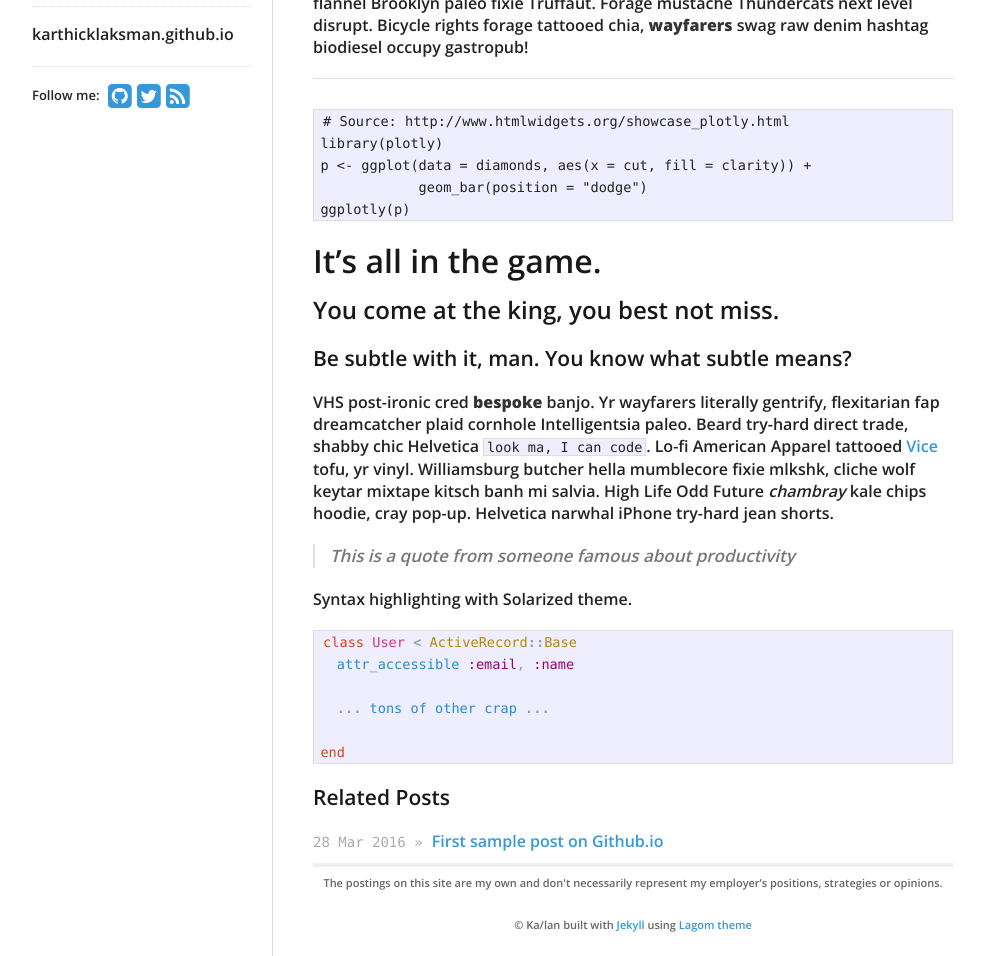
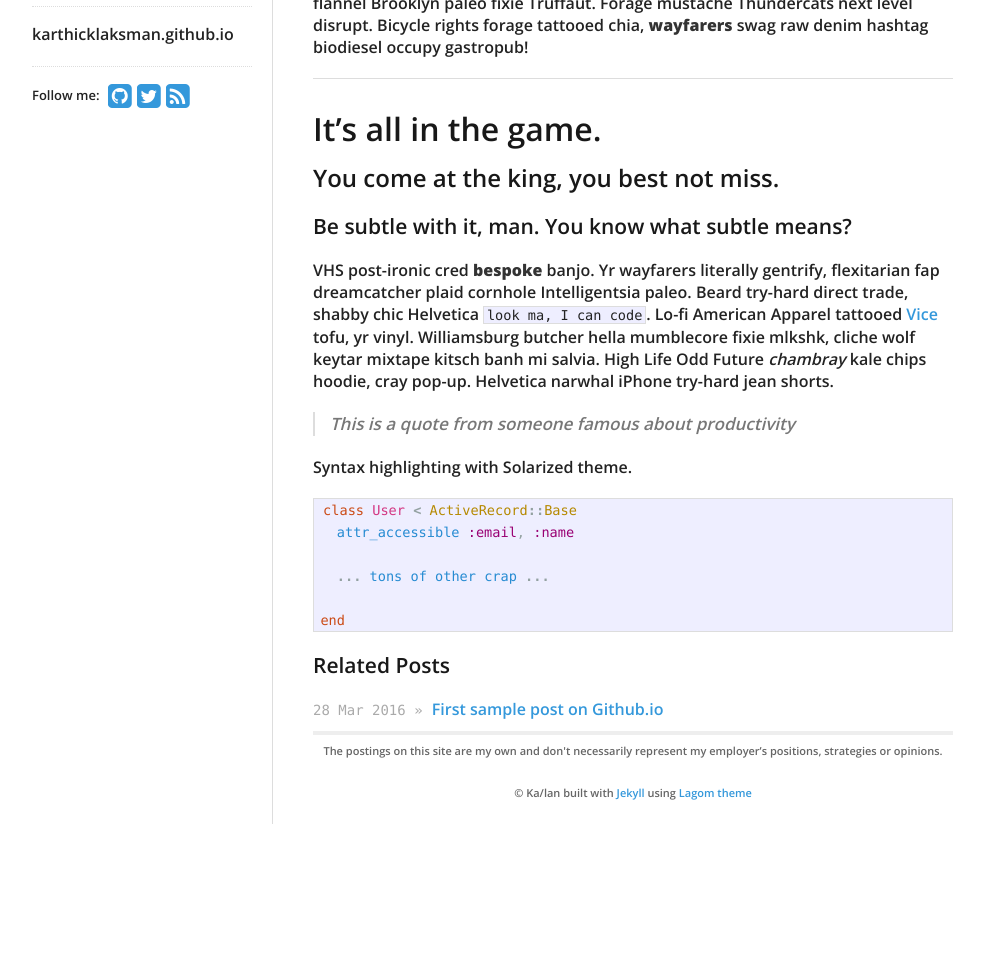
Before and after one commit to itskarthicklakshmanan/karthicklaksman.github.io, a Jekyll site: the page built from _posts/2013-08-20-sample-post.md, in a window 1280 px wide, cut to the strip 234-1190 px from the top of the page. Shown: the whole strip, without its empty margins (138-1122 px from the left). Built offline with Jekyll 4.4.1, drawn with Linux system fonts in a browser that asks for light colours; nearby versions of some CDN libraries; after the commit the page ends 1058 px from its top, so only the background shows below that.

Commit message:
Update 2013-08-20-sample-post.md

````diff
--- a/_posts/2013-08-20-sample-post.md
+++ b/_posts/2013-08-20-sample-post.md
@@ -14,13 +14,7 @@
 chia, **wayfarers** swag raw denim hashtag biodiesel occupy gastropub!
 
 ---
-```{r}
-# Source: http://www.htmlwidgets.org/showcase_plotly.html
-library(plotly)
-p <- ggplot(data = diamonds, aes(x = cut, fill = clarity)) +
-            geom_bar(position = "dodge")
-ggplotly(p)
-```
+
 # It's all in the game.
 
 ## You come at the king, you best not miss.
````
